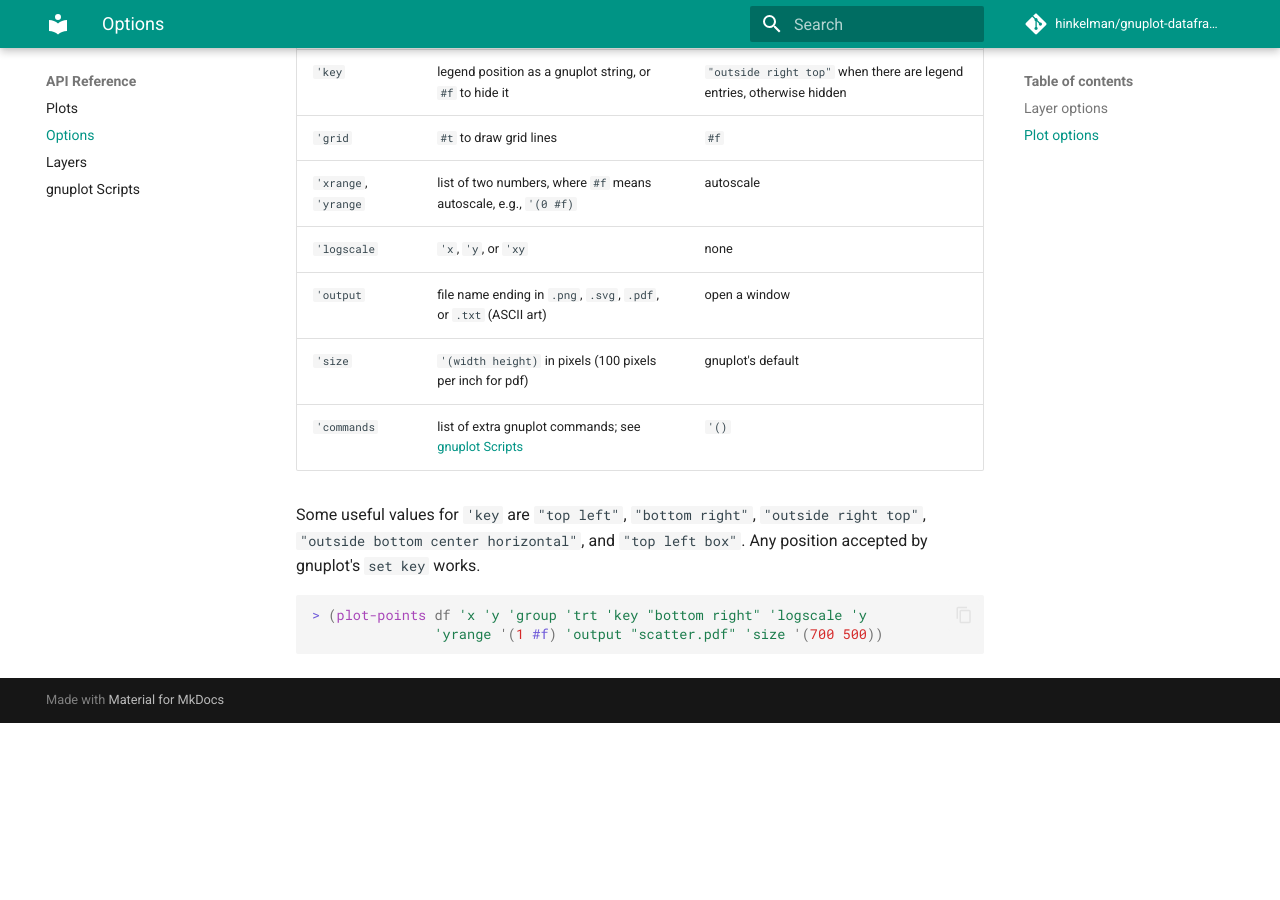
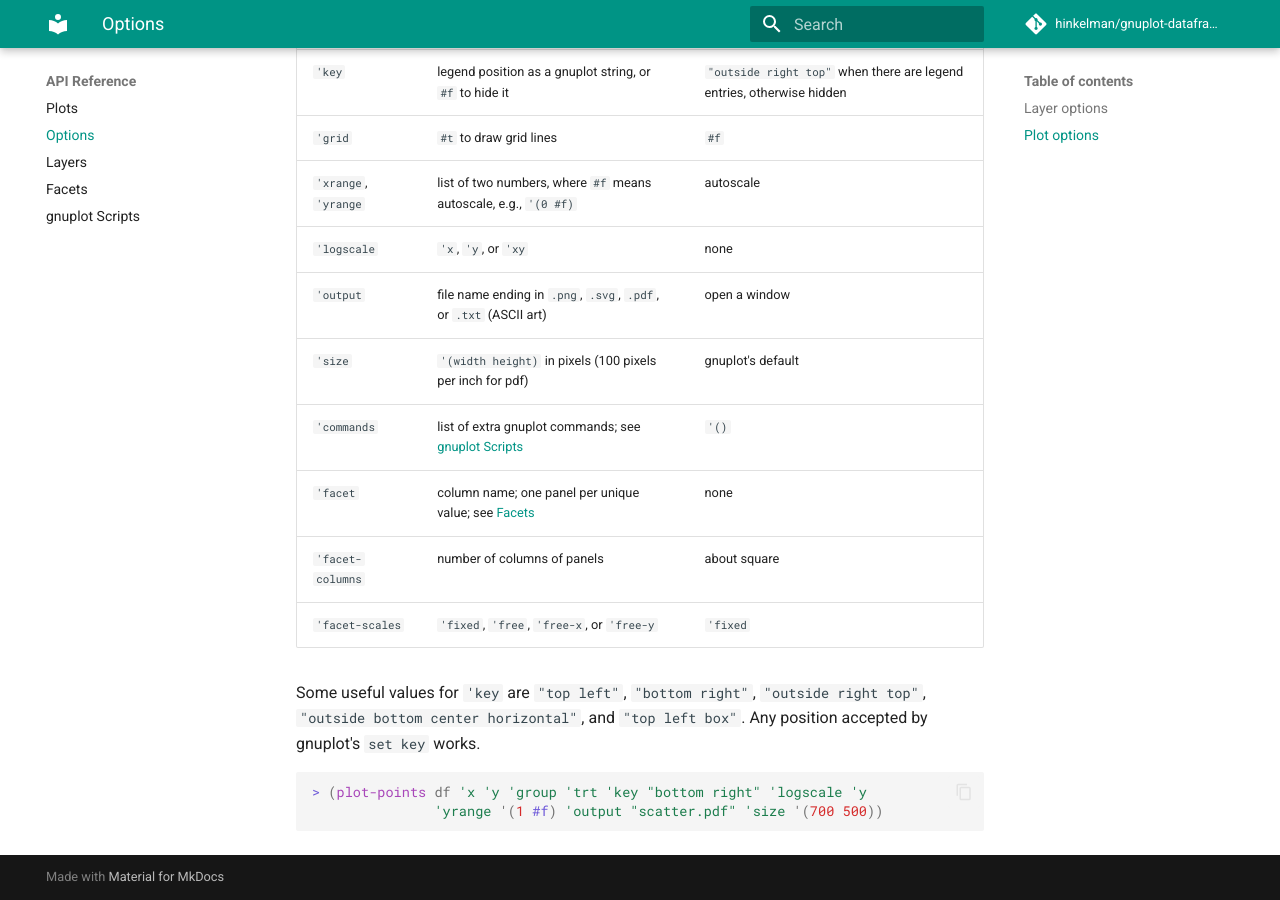
Before and after one commit to hinkelman/gnuplot-dataframe, an MkDocs documentation site: the page built from docs/api/options.md, in a window 1280 px wide and 900 px high, scrolled down 1747 px. Built offline with MkDocs 1.6.1 and Material for MkDocs 9.7.7, drawn with Linux system fonts in a browser that asks for light colours; comment, search, counter and statistics services are not loaded; before the commit the page ends 2470 px from its top, so only the background shows below that.

Commit message:
Add faceting with one panel per value of a column
Adds 'facet, 'facet-columns, and 'facet-scales plot options, drawn
with gnuplot multiplot. Fixed scales are measured by plotting all
panels to a discarded dumb terminal, with tic spacing fit to the panel
size. Group colors, category positions, and histogram bins are shared
across panels; layers without the facet column repeat in every panel;
and one legend and pair of axis labels are drawn for the figure, which
raises the gnuplot requirement to 5.2.6 for keyentry.

Co-Authored-By: Claude Opus 5.5 <noreply@anthropic.com>

```diff
--- a/docs/api/options.md
+++ b/docs/api/options.md
@@ -56,6 +56,9 @@ These describe the whole figure.
 | `'output` | file name ending in `.png`, `.svg`, `.pdf`, or `.txt` (ASCII art) | open a window |
 | `'size` | `'(width height)` in pixels (100 pixels per inch for pdf) | gnuplot's default |
 | `'commands` | list of extra gnuplot commands; see [gnuplot Scripts](scripts.md) | `'()` |
+| `'facet` | column name; one panel per unique value; see [Facets](facets.md) | none |
+| `'facet-columns` | number of columns of panels | about square |
+| `'facet-scales` | `'fixed`, `'free`, `'free-x`, or `'free-y` | `'fixed` |
 
 Some useful values for `'key` are `"top left"`, `"bottom right"`, `"outside right top"`, `"outside bottom center horizontal"`, and `"top left box"`. Any position accepted by gnuplot's `set key` works.
 
--- a/mkdocs.yml
+++ b/mkdocs.yml
@@ -1,5 +1,5 @@
 site_name: Scheme gnuplot-dataframe Library
-site_description: Plot dataframes with gnuplot from Chez Scheme. Points, lines, bars, histograms, and boxplots, with grouping and layering.
+site_description: Plot dataframes with gnuplot from Chez Scheme. Points, lines, bars, histograms, and boxplots, with grouping, layering, and faceting.
 site_url: https://hinkelman.github.io/gnuplot-dataframe
 repo_url: https://github.com/hinkelman/gnuplot-dataframe
 repo_name: hinkelman/gnuplot-dataframe
@@ -25,6 +25,7 @@ nav:
     - Plots: api/plots.md
     - Options: api/options.md
     - Layers: api/layers.md
+    - Facets: api/facets.md
     - gnuplot Scripts: api/scripts.md
 
 markdown_extensions:
```
Also changed, not shown: README.md (+6 -2 lines), docs/api/facets.md (added, +46 -0 lines), docs/getting-started.md (+1 -1 lines), docs/index.md (+3 -1 lines), docs/img/facet-histogram.png (added), docs/img/facet-layers.png (added), 4 other files.
